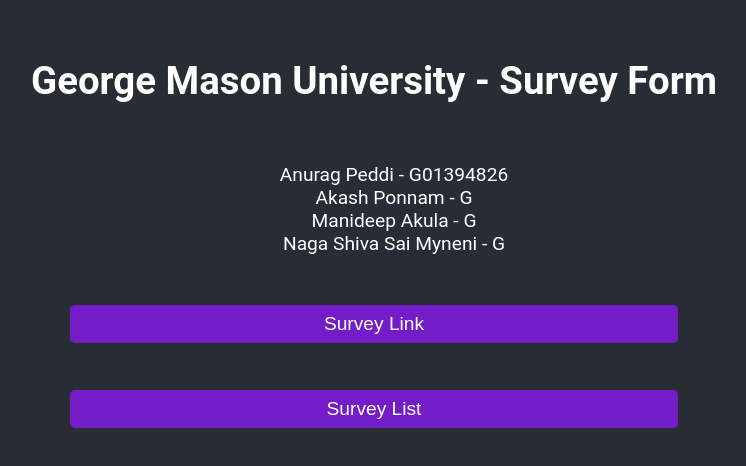
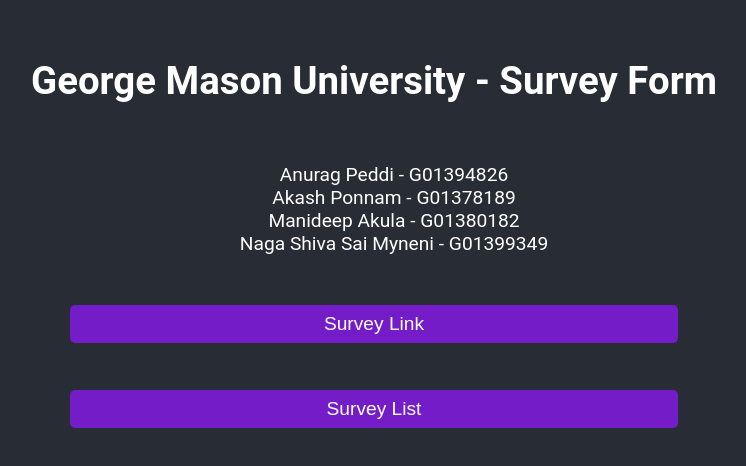
Before and after one commit to AnuragAnalog/GMU-SurveyForm, a React (Vite) app: page / in a window 1280 px wide. Shown: the top 466 px of the page, without its empty margins (266-1012 px from the left). Built offline with nearby package versions, Linux system fonts and the light colour scheme; no server answers; the database is empty.

Commit message:
removed unnecessary code

```diff
--- a/src/App.jsx
+++ b/src/App.jsx
@@ -6,16 +6,12 @@
 
 import '/src/App.css'
 
-import { onSnapshot, doc, updateDoc } from "firebase/firestore";
-import { surveyCollection, db } from '../firebase'
+import { onSnapshot } from "firebase/firestore";
+import { surveyCollection } from '../firebase'
 
 function App() {
   const [isSurvey, setIsSurvey] = useState("welcome")
   const [surveys, setSurveys] = useState([])
-
-  useEffect(() => {
-    console.log(surveys)
-  }, [surveys])
 
   useEffect(() => {
     const unsubscribe = onSnapshot(surveyCollection, function(snapshot) {
@@ -42,11 +38,6 @@
                             surveys={surveys} />
   }
 
-  async function updateSurvey(surveyId) {
-    const docRef = doc(db, "survey", surveyId)
-    await updateDoc(docRef)
-  }
-
   return (
     <>
       {appDisplay}
--- a/src/components/EditableInput.jsx
+++ b/src/components/EditableInput.jsx
@@ -41,9 +41,3 @@
 }
 
 export default EditableInput
-
-// <EditableInput
-// survey={props.survey}
-// updateFunc={setData}
-// updateName="firstName"
-// updateType="text" />
--- a/src/components/Welcome.jsx
+++ b/src/components/Welcome.jsx
@@ -6,9 +6,9 @@
             <h1 className="heading"> George Mason University - Survey Form </h1>
             <ul className="team-list">
                 <li className="team-member"> Anurag Peddi - G01394826 </li>
-                <li className="team-member"> Akash Ponnam - G </li>
-                <li className="team-member"> Manideep Akula - G </li>
-                <li className="team-member"> Naga Shiva Sai Myneni - G </li>
+                <li className="team-member"> Akash Ponnam - G01378189 </li>
+                <li className="team-member"> Manideep Akula - G01380182 </li>
+                <li className="team-member"> Naga Shiva Sai Myneni - G01399349 </li>
             </ul>
             <button className="survey-btn" onClick={() => props.setIsSurvey("survey")}> Survey Link </button>
             <button className="surveylist-btn" onClick={() => props.setIsSurvey("surveylist")}> Survey List </button>
```
